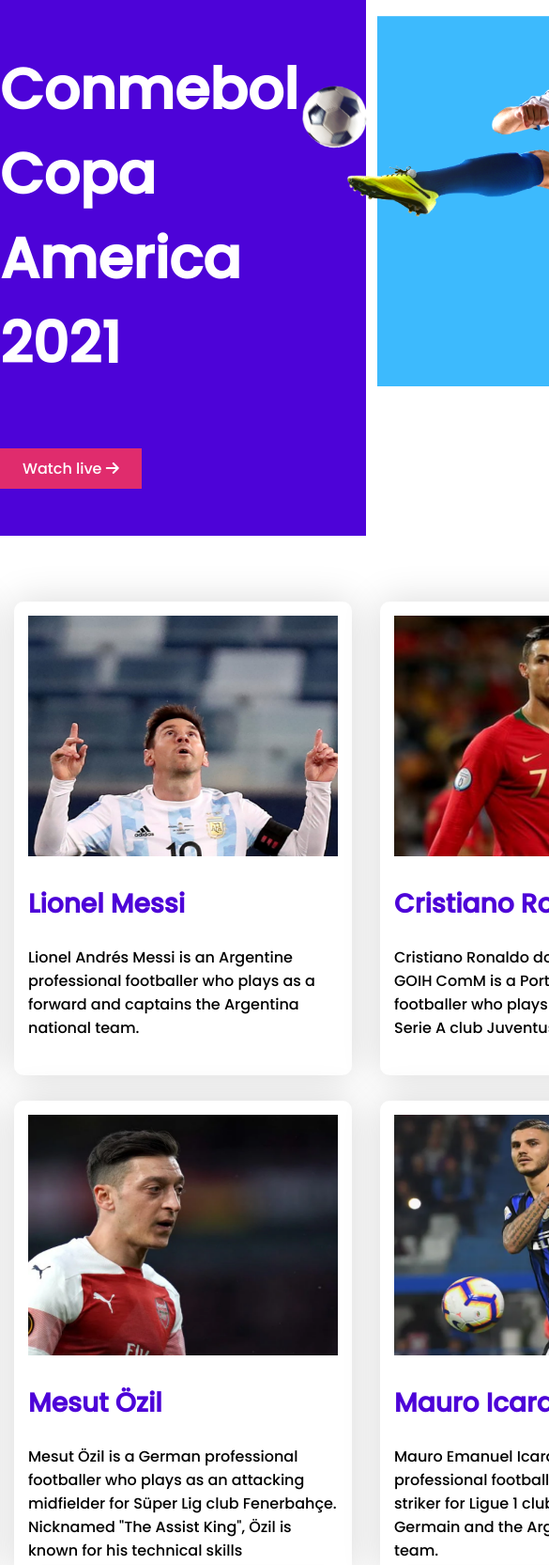
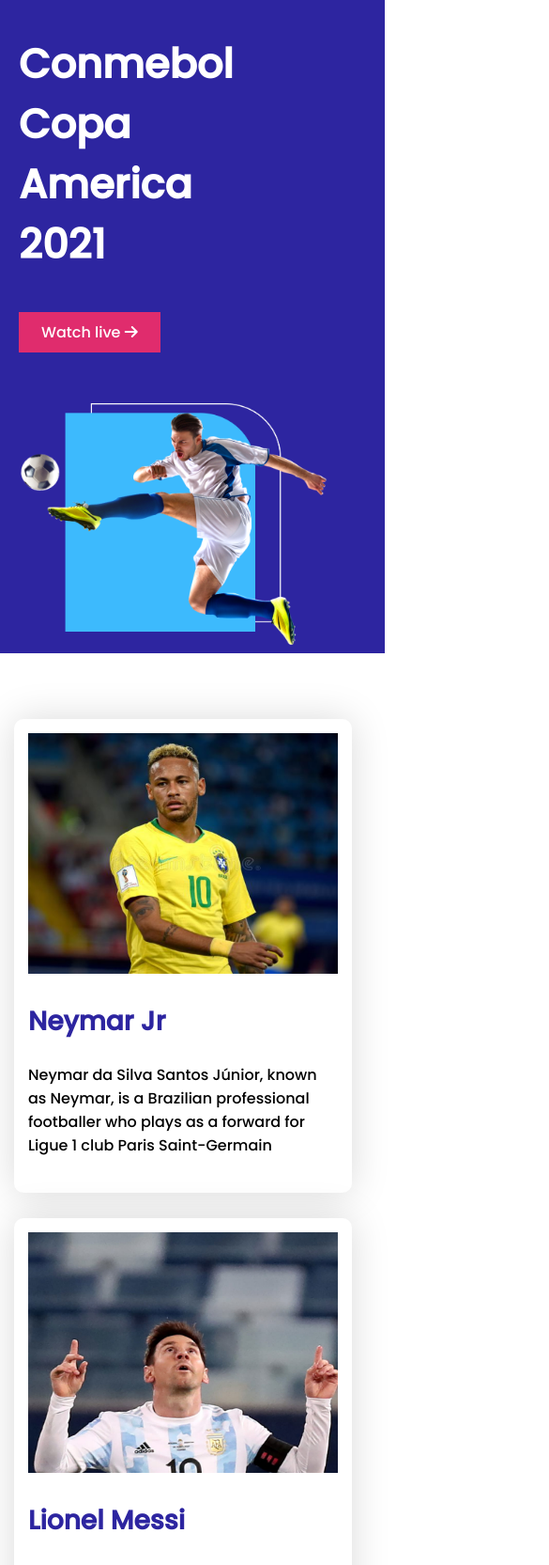
Before and after one commit to KaisarH007/assignment2-responsive-football, a plain HTML site: page index.html in a window 390 px wide. Shown: the top 1665 px of the page at 94% size, 585 px wide, since content can reach past the window. Drawn offline with Linux system fonts and the light colour scheme.

Commit message:
media query add

```diff
--- a/index.html
+++ b/index.html
@@ -21,26 +21,31 @@
 <body>
     <!-- Header area start  -->
     <header>
-        <section class="header-area">
+
+        <section class="header-container">
+            <div class="header-area">
                 <div class="header-title">
+                    <span>
                         <h1>Conmebol Copa America 2021</h1>
+                    </span>
                     <div class="live-button">
                         <a target="_blank" href="https://www.youtube.com/watch?v=sDFr2Yzd-8s">Watch live <i
                                 class="fas fa-arrow-right"></i></a>
                     </div>
                 </div>
                 <div class="header-banner">
-                <img src="images/banner.png" alt="">
+                    <span> <img src="images/banner.png" alt=""></span>
                 </div>
 
 
+            </div>
         </section>
     </header>
     <!-- Header area end -->
 
     <!-- Main Area start  -->
 
-    <main>
+    <main class="container">
 
         <!-- Player Album Area Start  -->
 
@@ -136,19 +141,19 @@
                 <h2>News Video</h2>
             </span>
             <div class="news-video">
-                <span>
+                <span class="video">
                     <iframe width="350" height="250" src="https://www.youtube.com/embed/zcA4FSiAczo"
                         title="YouTube video player" frameborder="0"
                         allow="accelerometer; autoplay; clipboard-write; encrypted-media; gyroscope; picture-in-picture"
                         allowfullscreen></iframe>
                     <span>
-                        <span>
+                        <span class="video">
                             <iframe width="350" height="250" src="https://www.youtube.com/embed/BU-urwNbNis"
                                 title="YouTube video player" frameborder="0"
                                 allow="accelerometer; autoplay; clipboard-write; encrypted-media; gyroscope; picture-in-picture"
                                 allowfullscreen></iframe>
                         </span>
-                        <span>
+                        <span class="video">
                             <iframe width="350" height="250" src="https://www.youtube.com/embed/VpDPq5QOxeE"
                                 title="YouTube video player" frameborder="0"
                                 allow="accelerometer; autoplay; clipboard-write; encrypted-media; gyroscope; picture-in-picture"
@@ -170,7 +175,7 @@
 
         <section class="sponsor-container">
             <span class="sponsor-title">
-                <h2>Our Sponsor</h2>
+                <h2>Sponsors</h2>
             </span>
             <div class="sponsor-icon">
                 <span>
--- a/style.css
+++ b/style.css
@@ -3,20 +3,33 @@
 body{
     font-family: 'Poppins', sans-serif;
     margin: 0px;
+
+}
+
+.container{
+    display: flex;
+    flex-direction: column;
+   justify-content: center;
+   align-items: center;
 }
 
 h2{
     font-size: 28px;
     font-weight: 700;
-    color: rgb(77, 3, 216);
+    color: #2D25A0;
 }
 /* Header style start  */
+.header-container{
+    width: 100%;
+    height: 570px;
+    background-color: #2D25A0;
+}
+
 .header-area{
     display: flex;
     justify-content: space-around;
-    width: 100%;
-    height: 570px;
-    background-color: rgb(77, 3, 216);
+
+
 }
 .header-title{
     width: 485px;
@@ -75,6 +88,7 @@
     width: 100%;
 height: 256px;
  }
+
 
  /* player album style end  */
 
@@ -135,7 +149,7 @@
      }
 
      .social-icon a .fa-facebook, .fa-facebook-messenger {
-         color: rgb(0, 81, 255);
+         color: rgb(24, 95, 247);
      }
 
      .social-icon a .fa-youtube{
@@ -143,5 +157,75 @@
      }
 
      .social-icon a .fa-twitter{
-         color: rgb(14, 187, 245);
+         color: rgb(6, 161, 212);
      }
+
+     /* Social icon style end  */
+
+     /*-------------------------
+        Media Query style start
+      ------------------------ */
+
+      /* styele for Mobile Device */
+
+      @media only screen and (max-width:688px) {
+          header{
+            width: 100%;
+            background-color: #2D25A0;
+          }
+        .header-container{
+            display: flex;
+
+            width: 100%;
+            height: 695px;
+            background-color: #2D25A0;
+            margin-left: 20px;
+            margin-right: 20px;
+        }
+
+        .header-area{
+            display: grid;
+            grid-template-columns: repeat(1, 1fr);
+            justify-content: center;
+            align-content:space-between ;
+
+            width: 100%;
+
+      }
+
+      .header-title{
+        width: 278px;
+        height: 138px;
+        margin-bottom: 50px;
+        font-size: 1.8em;
+
+    }
+
+
+      .header-banner img{
+        width: 329px;
+        height: 259.17px;
+    }
+
+    .player-album{
+        display: grid;
+        grid-template-columns: repeat(1, 1fr);
+        align-content: center;
+        grid-column-gap: 24px;
+        justify-content: center;
+
+    }
+    .video{
+       margin-bottom: 20px;
+    }
+
+    .sponsor-icon{
+        display: flex;
+     flex-direction: column;
+     justify-content: center;
+     align-items: center;
+    }
+
+
+
+    }
```
Lines whose indentation alone changed are shown as unchanged.
